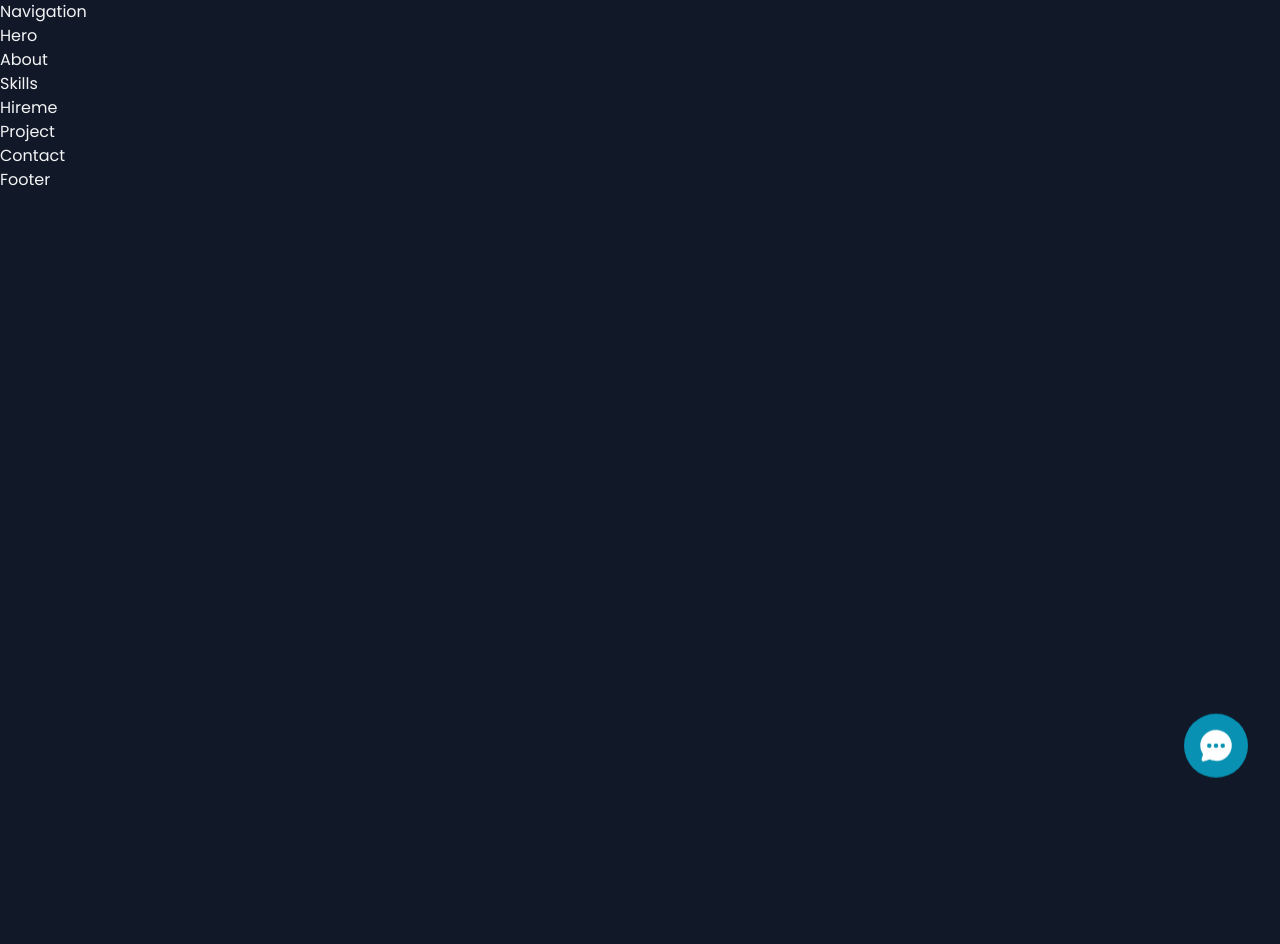
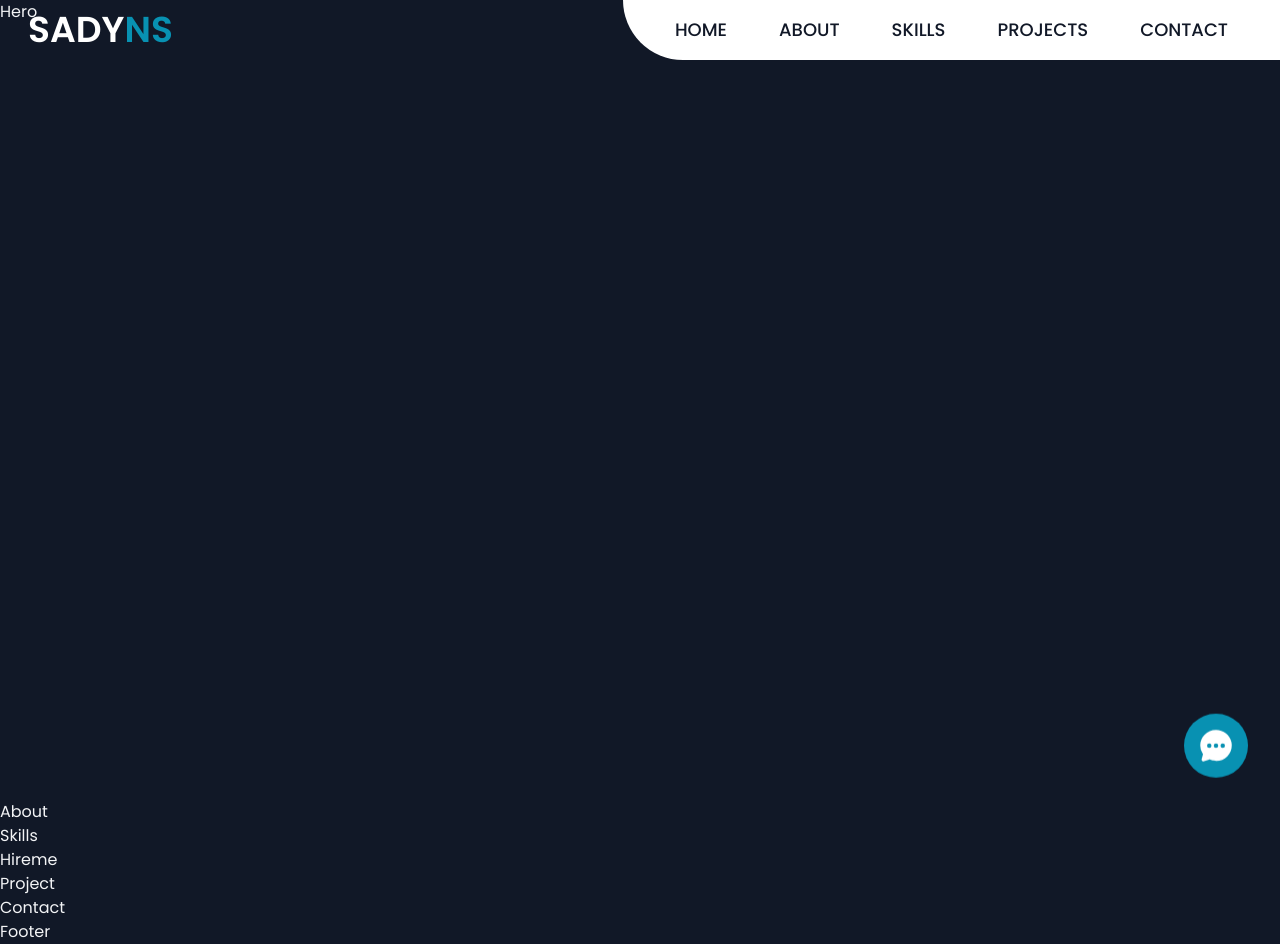
Before and after one commit to sadi98/MyPortofolio, a React (Vite) app: page / in a window 1280 px wide. Before the commit the page ends 800 px from the top, so only its background shows below. Built offline with nearby package versions, Linux system fonts and the light colour scheme.

Commit message:
slicing navigation

```diff
--- a/src/components/Hero.jsx
+++ b/src/components/Hero.jsx
@@ -2,7 +2,7 @@ import React from 'react'
 
 const Hero = () => {
   return (
-    <div>Hero</div>
+    <div className='h-screen'>Hero</div>
   )
 }
 
--- a/src/components/NavigationBar.jsx
+++ b/src/components/NavigationBar.jsx
@@ -1,8 +1,81 @@
-import React from 'react'
+import React, { useState } from 'react'
+import { useEffect } from 'react';
+const NavigationBar = () => {
+  const [sticky, setSticky] = useState(false);
+  const [open, setOpen] = useState(false);
+  const menu = [
+    {
+      name: 'HOME',
+      link: '#home'
+    },
+    {
+      name: 'ABOUT',
+      link: '#about'
+    },
+    {
+      name: 'SKILLS',
+      link: '#skills'
+    },
+    {
+      name: 'PROJECTS',
+      link: '#projects'
+    },
+    {
+      name: 'CONTACT',
+      link: '#contact'
+    }
+  ]
 
-const NavigationBar = () => {
+  useEffect(() => {
+    window.addEventListener('scroll', () => {
+      const nav = document.querySelector('nav');
+      window.scrollY > 0 ? setSticky(true) : setSticky(false);
+    })
+  })
   return (
-    <div>Navigation</div>
+    <nav className={`fixed w-full left-0 top-0 z-[999] ${sticky ? 'bg-white/60 text-gray-900' : 'text-white'}`}>
+      <div className='flex justify-between items-center'>
+        <div className='mx-7'>
+          <h4 className='text-4xl uppercase font-bold'>
+            sady<span className='text-cyan-600'>ns</span>
+          </h4>
+        </div>
+
+        <div
+          className={`${sticky ? 'md:bg-white/0 bg-white' : 'bg-white'} text-gray-900 md:block hidden px-7 py-2 font-medium rounded-bl-full`}
+          >
+          <ul className='flex items-center gap-1 py-2 text-lg'>
+            {
+              menu.map((item, index) => (
+                <li key={index} className='px-6 hover:text-cyan-600'>
+                  <a href={item.link}>{item.name}</a>
+                </li>
+              ))
+            }
+          </ul>
+        </div>
+
+        <div
+          onClick={() => setOpen(!open)}
+          className={`z-[999] ${open ? 'text-gray-900' : 'text-gray-100'} md:hidden text-3xl m-5 cursor-pointer`}
+          >
+          <ion-icon name="menu"></ion-icon>
+        </div>
+        <div
+          className={`md:hidden text-gray-900 absolute w-2/3 h-screen px-7 py-7 font-medium bg-white top-0 right-0 duration-300 ${open ? 'right-0' : 'right-[-100%]'}`}
+          >
+          <ul className='flex flex-col justify-center h-full gap-10 py-2 text-lg'>
+            {
+              menu.map((item, index) => (
+                <li key={index} className='px-6 hover:text-cyan-600'>
+                  <a href={item.link}>{item.name}</a>
+                </li>
+              ))
+            }
+          </ul>
+        </div>
+      </div>
+    </nav>
   )
 }
 
```
